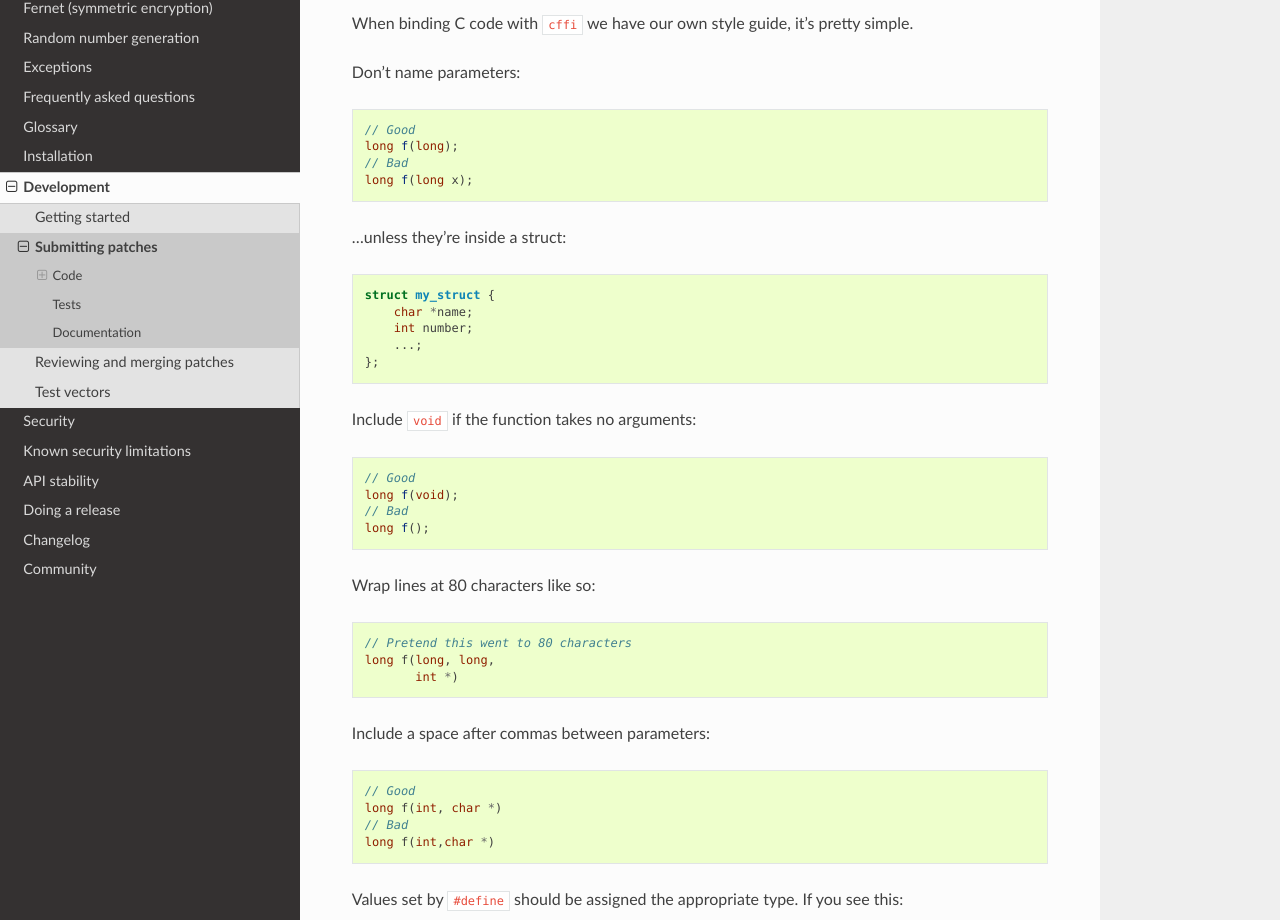
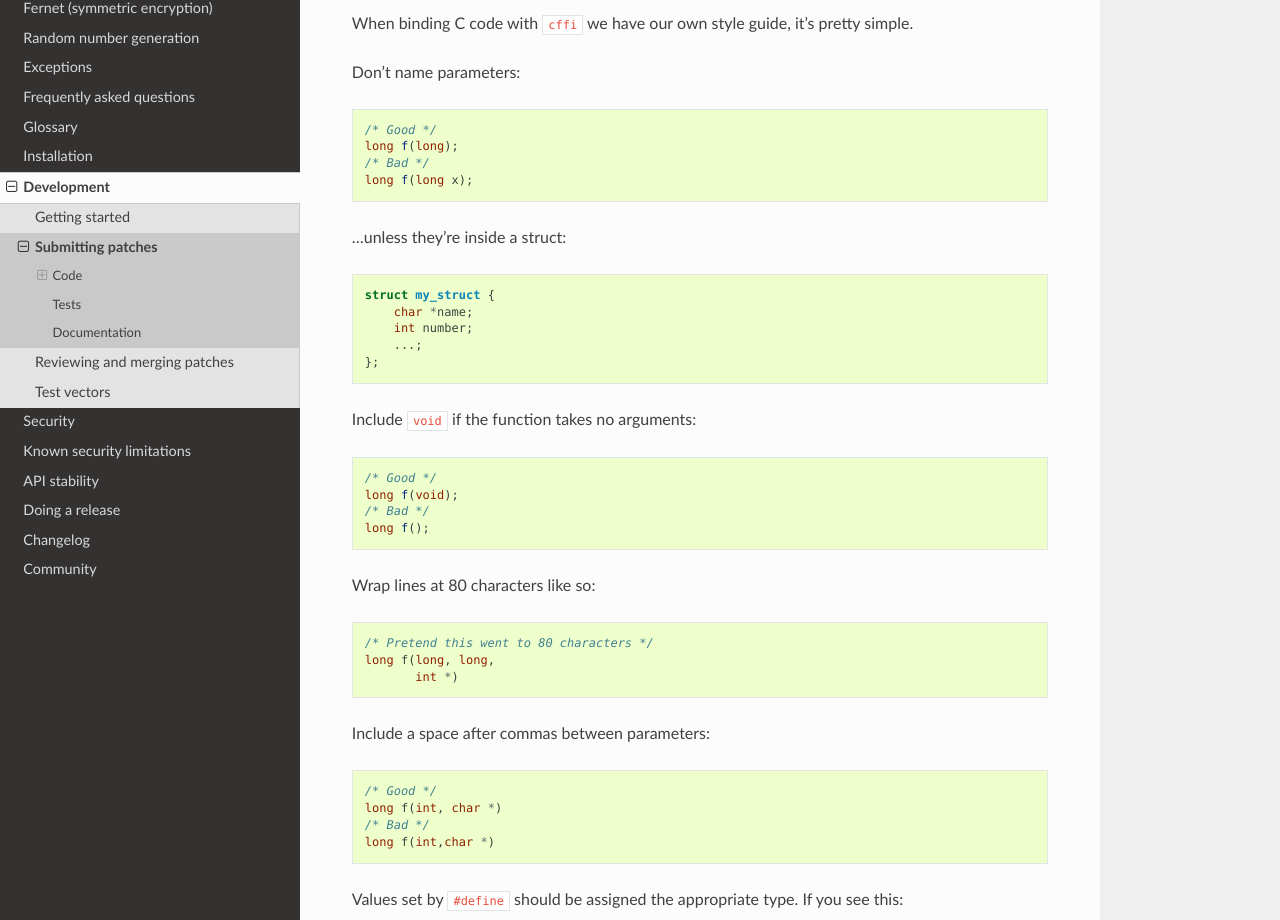
Before and after one commit to WebKing0121/cryptography, a Sphinx documentation site: the page built from docs/development/submitting-patches.rst, in a window 1280 px wide and 1400 px high, scrolled down 1467 px. Shown: the part 137-1057 px from the top of the window. Built offline with Sphinx 7.4.7 and the Read the Docs theme 2.0.0, drawn with Linux system fonts in a browser that asks for light colours; pages that are not in the unit, such as notebooks, are missing from menus.

Commit message:
Use C-style comments instead of C++-style comments

```diff
--- a/docs/development/submitting-patches.rst
+++ b/docs/development/submitting-patches.rst
@@ -82,9 +82,9 @@ Don't name parameters:
 
 .. code-block:: c
 
-    // Good
+    /* Good */
     long f(long);
-    // Bad
+    /* Bad */
     long f(long x);
 
 ...unless they're inside a struct:
@@ -101,16 +101,16 @@ Include ``void`` if the function takes no arguments:
 
 .. code-block:: c
 
-    // Good
+    /* Good */
     long f(void);
-    // Bad
+    /* Bad */
     long f();
 
 Wrap lines at 80 characters like so:
 
 .. code-block:: c
 
-    // Pretend this went to 80 characters
+    /* Pretend this went to 80 characters */
     long f(long, long,
            int *)
 
@@ -118,9 +118,9 @@ Include a space after commas between parameters:
 
 .. code-block:: c
 
-    // Good
+    /* Good */
     long f(int, char *)
-    // Bad
+    /* Bad */
     long f(int,char *)
 
 Values set by ``#define`` should be assigned the appropriate type. If you see
```
